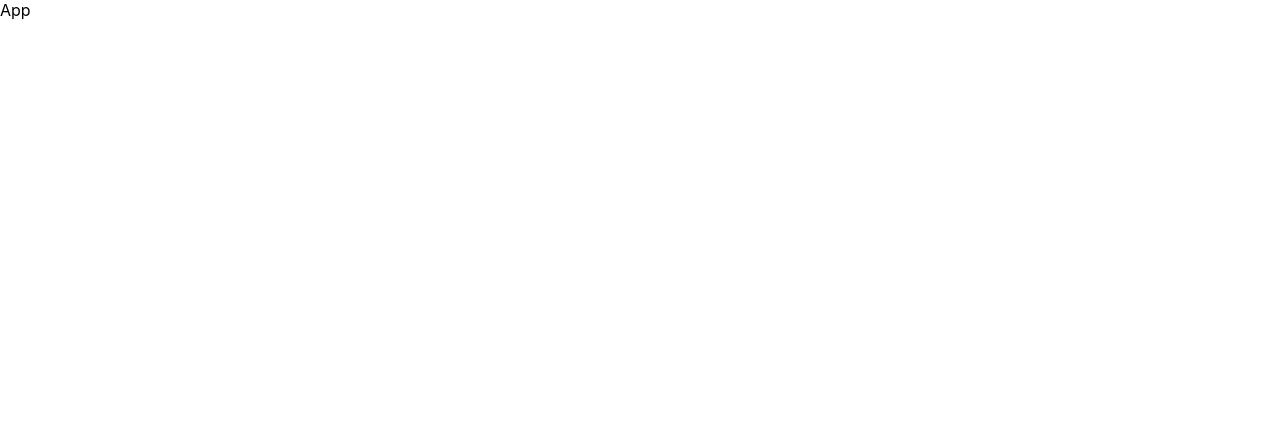
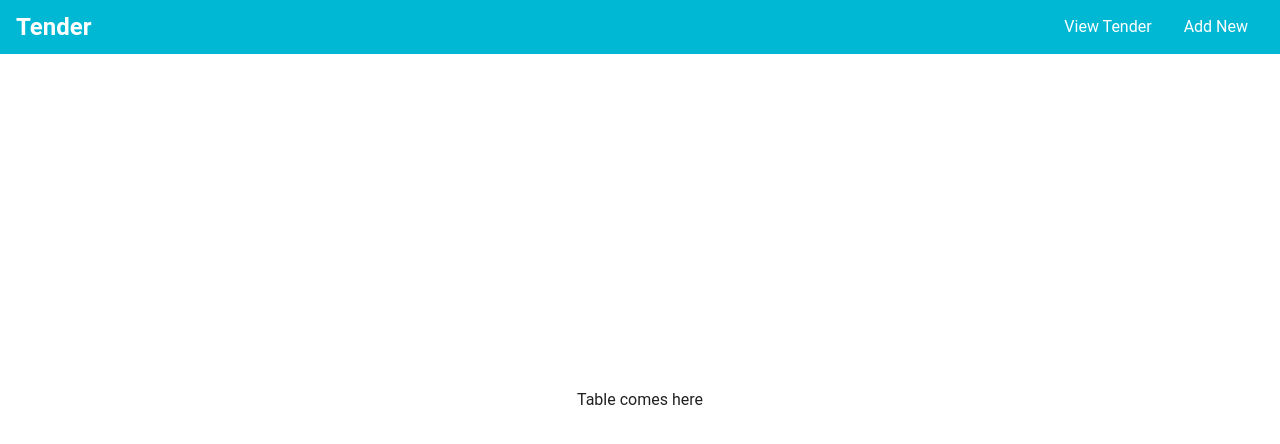
Before and after one commit to jackthecodemonkey/css-practice, a React (Create React App) app: page / in a window 1280 px wide. Shown: the top 444 px of the page. Built offline with nearby package versions, Linux system fonts and the light colour scheme.

Commit message:
added basic styles & layout components

```diff
--- a/src/assets/styles/_colors.scss
+++ b/src/assets/styles/_colors.scss
@@ -0,0 +1,10 @@
+$white: #ffffff;
+$black: #333;
+
+$primary: #00b8d4;
+$dark: #74543D;
+$light: #f4f4f2;
+$success: #28a745;
+$warning: #ffc107;
+$danger: #dc3545;
+$info: #17a2b8;
--- /dev/null
+++ b/src/assets/styles/_config.scss
@@ -0,0 +1,14 @@
+@import 'colors';
+
+@function textColor($bgColor) {
+    @if(lightness($bgColor) > 60) {
+        @return $black;
+    } @else {
+        @return $white;
+    }
+}
+
+@mixin setBackground($color) {
+    background-color: $color;
+    color: textColor($color);
+}
--- /dev/null
+++ b/src/assets/styles/_styles.scss
@@ -0,0 +1,71 @@
+@import "colors";
+@import "theme";
+@import "config";
+
+* {
+  box-sizing: border-box;
+  margin: 0;
+  padding: 0;
+  margin: 0;
+}
+
+html {
+  width: 100%;
+  height: 100%;
+}
+
+body {
+  font-family: "Roboto", "Oxygen", "Ubuntu", "Cantarell", "Fira Sans", "Droid Sans", "Helvetica Neue", sans-serif;
+  -webkit-font-smoothing: antialiased;
+  -moz-osx-font-smoothing: grayscale;
+  font-size: 1rem;
+  line-height: 1.6;
+  background-color: $white;
+  color: #212121;
+  width: 100%;
+  height: 100%;
+}
+
+#root {
+  width: 100%;
+  height: 100%;
+}
+
+a {
+  text-decoration: none;
+}
+
+ul li {
+  list-style: none;
+}
+
+nav {
+  display: flex;
+  justify-content: space-between;
+  align-items: center;
+  position: fixed;
+  padding: 0.5rem 1rem;
+  width: 100%;
+  z-index: 1;
+
+  ul {
+    display: flex;
+  }
+
+  li {
+      padding: 0 1rem;
+  }
+}
+
+.main {
+  position: relative;
+  height: 100%;
+
+  .container {
+    height: 100%;
+    display: flex;
+    flex-direction: column;
+    justify-content: center;
+    align-items: center;
+  }
+}
--- a/src/assets/styles/_theme.scss
+++ b/src/assets/styles/_theme.scss
@@ -1,13 +1,28 @@
-body {
-    margin: 0;
-    font-family: -apple-system, BlinkMacSystemFont, 'Segoe UI', 'Roboto', 'Oxygen',
-      'Ubuntu', 'Cantarell', 'Fira Sans', 'Droid Sans', 'Helvetica Neue',
-      sans-serif;
-    -webkit-font-smoothing: antialiased;
-    -moz-osx-font-smoothing: grayscale;
+@import 'colors';
+@import 'config';
+
+$max-width: 1200px;
+
+.bg {
+  &-primary {
+    @include setBackground($primary);
   }
-
-  code {
-    font-family: source-code-pro, Menlo, Monaco, Consolas, 'Courier New',
-      monospace;
+  &-dark {
+    @include setBackground($dark);
   }
+  &-light {
+    @include setBackground($light);
+  }
+  &-success {
+    @include setBackground($success);
+  }
+  &-warning {
+    @include setBackground($warning);
+  }
+  &-danger {
+    @include setBackground($danger);
+  }
+  &-info {
+    @include setBackground($info);
+  }
+}
--- a/src/components/App.js
+++ b/src/components/App.js
@@ -1,13 +1,19 @@
 import React from 'react';
 import './App.scss';
 
+import Nav from '../components/Layout/Nav';
+import Section from '../components/Layout/Section';
+
 function App() {
   return (
-    <div className="App">
-      <header className="App-header">
-        App
-      </header>
-    </div>
+    <React.Fragment>
+      <Nav />
+      <Section className="main">
+        <div className="container">
+          Table comes here
+        </div>
+      </Section>
+    </React.Fragment>
   );
 }
 
--- /dev/null
+++ b/src/components/Layout/Nav.jsx
@@ -0,0 +1,17 @@
+import React from 'react';
+
+const Nav = props => {
+    return (
+        <nav className="bg-primary">
+            <h1>
+                Tender
+      </h1>
+            <ul>
+                <li>View Tender</li>
+                <li>Add New</li>
+            </ul>
+        </nav>
+    );
+}
+
+export default Nav;
--- /dev/null
+++ b/src/components/Layout/Section.jsx
@@ -0,0 +1,13 @@
+import React from 'react';
+
+const Section = props => {
+    const defaultClass = "main";
+    const className = props.className || defaultClass;
+    return (
+        <section className={className}>
+             { props.children }
+        </section>
+    );
+}
+
+export default Section;
--- a/src/index.scss
+++ b/src/index.scss
@@ -1,2 +1 @@
-@import 'assets/styles/_colors';
-@import 'assets/styles/_theme';
+@import 'assets/styles/styles';
```
